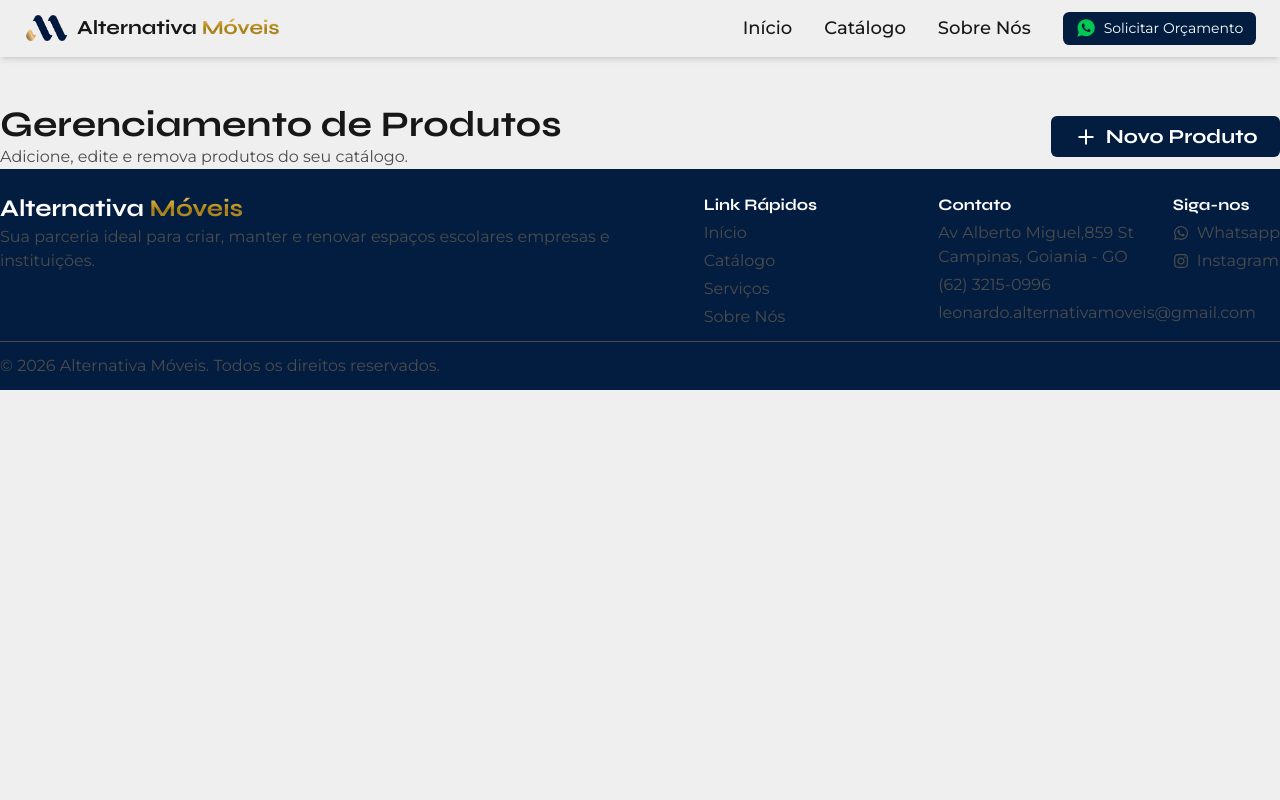
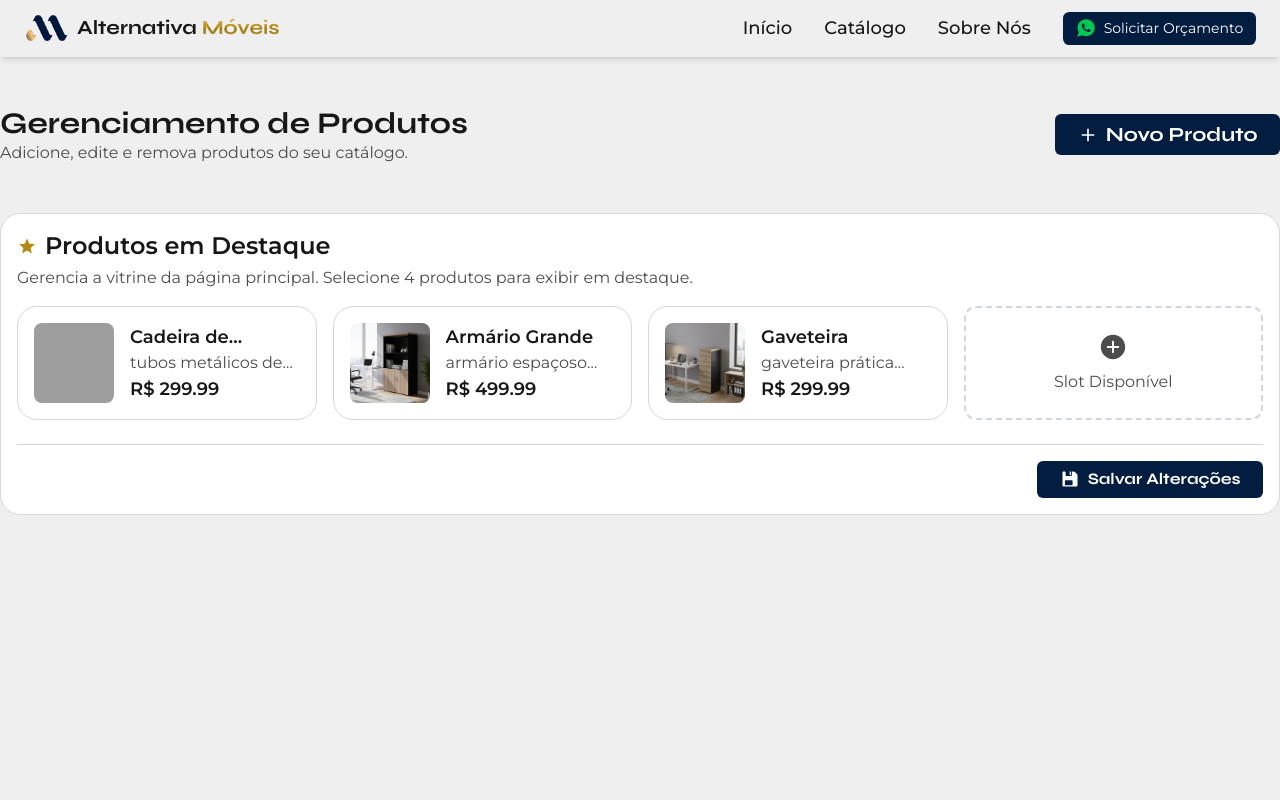
Before and after one commit to Jonatas-01/alternativa-moveis, a Next.js app: page /admin in a window 1280 px wide. Shown: the top 800 px of the page. Built offline with nearby package versions, Linux system fonts and the light colour scheme; grey boxes are pictures that could not be loaded.

Commit message:
feat: Adição do card de produtos em destaque na página do admin

```diff
--- a/app/admin/page.tsx
+++ b/app/admin/page.tsx
@@ -1,16 +1,20 @@
 import { IoMdAdd } from "react-icons/io";
+import AdminDestaque from "@/components/AdminDestaque/AdminDestaque";
 
 export default function Dashboard() {
     return (
-        <div className="container mx-auto px-6 md:px-0">
-            <div className="mt-12 md:flex justify-between items-center">
-                <div>
-                    <h1 className="primary-title">Gerenciamento de Produtos</h1>
-                    <p>Adicione, edite e remova produtos do seu catálogo.</p>
+        <div className="min-h-screen flex flex-col">
+            <div className="container mx-auto px-3 md:px-0 flex-grow">
+                <div className="mt-12 md:flex justify-between items-center">
+                    <div>
+                        <h1 className="secondary-title">Gerenciamento de Produtos</h1>
+                        <p className="mt-2 md:mt-0">Adicione, edite e remova produtos do seu catálogo.</p>
+                    </div>
+                    <div className="mt-3 md:mt-0">
+                        <button className="botoes text-md sm:text-xl flex items-center gap-2 rounded-md"><IoMdAdd /> Novo Produto</button>
+                    </div>
                 </div>
-                <div className="">
-                    <button className="botoes text-xl flex items-center gap-2 rounded-md"><IoMdAdd size={24}/> Novo Produto</button>
-                </div>
+                <AdminDestaque />
             </div>
         </div>
     )
--- a/app/page.tsx
+++ b/app/page.tsx
@@ -3,21 +3,20 @@ import Servicos from '@/components/Servicos/Servicos';
 import Destaque from '@/components/Destaque/Destaque';
 import SobreNos from '@/components/SobreNos/SobreNos';
 import Chamada from '@/components/Chamada/Chamada';
-import Footer from '@/components/Footer/Footer';
 
 export default function Home() {
   return (
     <main>
       <Hero />
-      <div className="container mx-auto px-6 md:px-0" id="servicos">
+      <div className="container mx-auto px-3 md:px-0" id="servicos">
         <Servicos />
       </div>
       <Destaque />
-      <div className="container mx-auto px-6 md:px-0" id="sobre-nos">
+      <div className="container mx-auto px-3 md:px-0" id="sobre-nos">
         <SobreNos />
       </div>
       <div className="bg-[#ebebeb]">
-        <div className='container mx-auto px-6 md:px-0'>
+        <div className='container mx-auto px-3 md:px-0'>
           <Chamada />
         </div>
       </div>
--- /dev/null
+++ b/components/AdminDestaque/AdminDestaque.tsx
@@ -0,0 +1,67 @@
+import { IoMdStar, IoIosAddCircle, IoIosSave } from "react-icons/io";
+import Image from "next/image";
+
+const produtos = [
+    {
+        foto: "/image/cadeira.jpg",
+        categoria: "Cadeiras",
+        nome: "Cadeira de Escritório",
+        descricao: "tubos metálicos de aço com acabamento em pintura preta brilhante",
+        preco: 299.99
+    },
+    {
+        foto: "/image/armario_grande.png",
+        categoria: "Armários",
+        nome: "Armário Grande",
+        descricao: "armário espaçoso com acabamento em madeira de alta qualidade",
+        preco: 499.99
+    },
+    {
+        foto: "/image/gaveteira.png",
+        categoria: "Armários",
+        nome: "Gaveteira",
+        descricao: "gaveteira prática com várias gavetas para organização",
+        preco: 299.99
+    }
+]
+
+export default function AdminDestaque() {
+    return (
+        <div className="servico-card mt-12">
+            <h4 className="font-semibold text-xl md:text-2xl flex items-center gap-2"><IoMdStar size={20} color="var(--gold-placeholder)" />Produtos em Destaque</h4>
+            <p className="text-sm md:text-base mt-1">Gerencia a vitrine da página principal. Selecione 4 produtos para exibir em destaque.</p>
+
+            <div className="grid grid-cols-1 sm:grid-cols-2 lg:grid-cols-4 gap-4 mt-4">
+                {produtos.map((produto, index) => (
+                    <div className="servico-card flex flex-col sm:flex-row" key={index}>
+                        <div className="relative w-full sm:w-20 h-48 sm:h-20 flex-shrink-0">
+                            <Image
+                                src={produto.foto}
+                                alt={produto.nome}
+                                className="rounded-lg object-cover"
+                                fill
+                                sizes="(max-width: 640px) 100vw, 80px"
+                            />
+                        </div>
+                        <div className="mt-4 sm:mt-0 sm:ml-4">
+                            <h4 className="font-semibold text-lg line-clamp-1">{produto.nome}</h4>
+                            <p className="line-clamp-1">{produto.descricao}</p>
+                            <h4 className="font-semibold text-lg">R$ {produto.preco.toFixed(2)}</h4>
+                        </div>
+                    </div>
+                ))}
+                {Array.from({ length: Math.max(0, 4 - produtos.length) }).map((_, index) => (
+                    <div key={`slot-${index}`} className="py-6 flex justify-center items-center flex-col gap-2 text-gray-400 border-dashed border-2 border-gray-300 rounded-xl ">
+                        <p><IoIosAddCircle size={30} /></p>
+                        <p>Slot Disponível</p>
+                    </div>
+                ))}
+
+            </div>
+
+            <div className="flex justify-end mt-6 border-t border-gray-300 pt-4">
+                <button className="botoes flex items-center gap-2 rounded-md"><IoIosSave size={20} /> Salvar Alterações</button>
+            </div>
+        </div>
+    )
+}
--- a/components/Footer/Footer.tsx
+++ b/components/Footer/Footer.tsx
@@ -18,11 +18,11 @@ export default function Footer() {
                     <p><Link href="#servicos">Serviços</Link></p>
                     <p><Link href="/sobre-nos">Sobre Nós</Link></p>
                 </div>
-                <div className="space-y-1">
+                <div className="space-y-1 overflow-hidden">
                     <h3>Contato</h3>
                     <p className="flex items-center gap-2"><FaHome className="lg:hidden"/> Av Alberto Miguel,859 St Campinas, Goiania - GO</p>
                     <p className="flex items-center gap-2"><FaPhoneAlt className="lg:hidden"/> (62) 3215-0996</p>
-                    <p className="flex items-center gap-2"> <MdEmail className="lg:hidden"/> leonardo.alternativamoveis@gmail.com</p>
+                    <p className="flex items-center text-sm sm:text-base gap-2 wrap-anywhere"> <MdEmail className="lg:hidden"/> leonardo.alternativamoveis@gmail.com</p>
                 </div>
                 <div className="space-y-1">
                     <h3>Siga-nos</h3>
```
